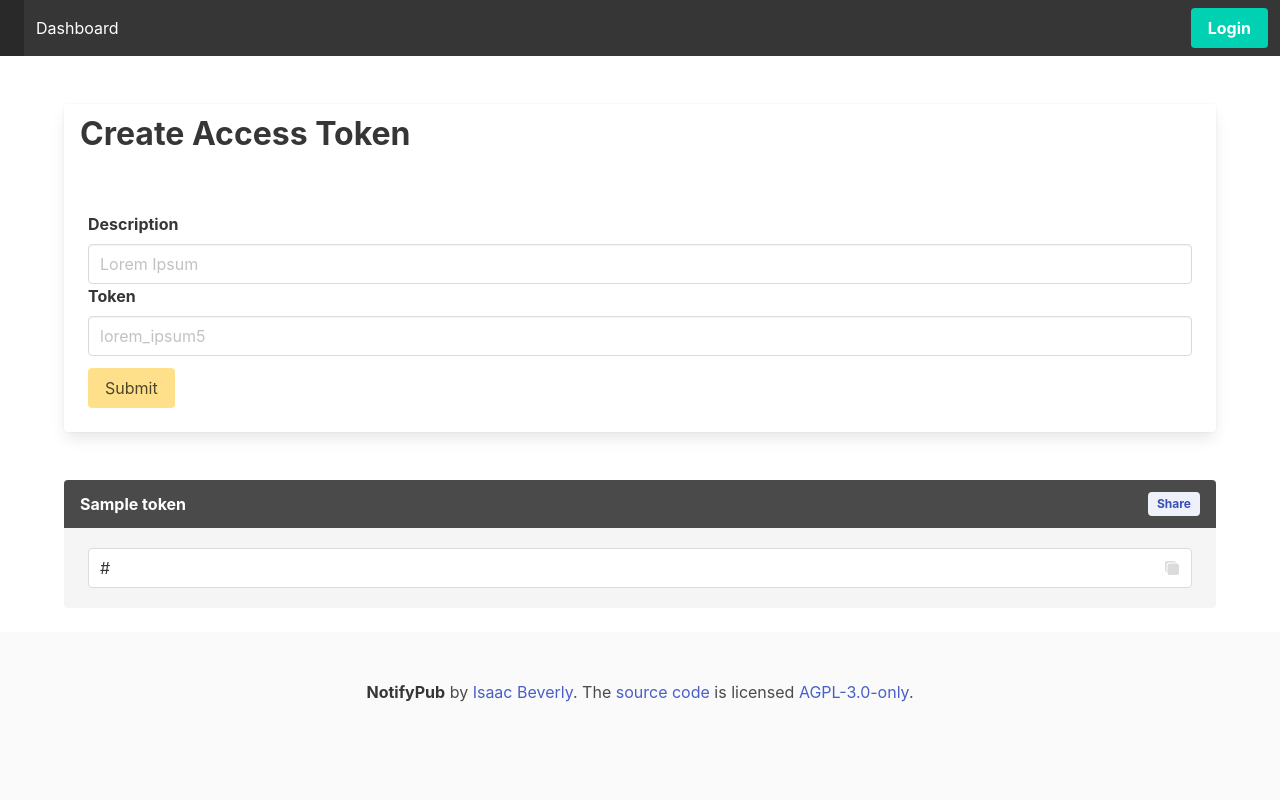
After one commit to imbev/NotifyPub, a Python web app: template app/templates/manage_tokens.html in a window 1280 px wide. The commit adds this page. Run offline with Jinja, Linux system fonts and the light colour scheme; the template is opened without the code that fills it: most values are stand-ins (such as "Sample title", 1, 10 or a date in 2020).

Commit message:
Add creation of access token

```diff
--- a/app/templates/dashboard.html
+++ b/app/templates/dashboard.html
@@ -43,14 +43,15 @@
         <div class="content">
           {% if recent_token %}
           Most recent:<br>
-          {{ recent_token }}
+          {{ recent_token[1] }}<br>
+          {{ url_for('website.share', token=recent_token[2]) }}
           {% else %}
           <p>No tokens created yet.</p>
           {% endif %}
         </div>
       </div>
     </div>
-    <a class="tile container button is-large is-fullwidth is-hoverable is-info" href="#publish">
+    <a class="tile container button is-large is-fullwidth is-hoverable is-info" href="{{ url_for('website.manage_tokens') }}">
       <p class="subtitle has-text-light">Manage access tokens</p>
     </a>
   </div>
--- /dev/null
+++ b/app/templates/manage_tokens.html
@@ -0,0 +1,58 @@
+{% extends "base.html" %}
+
+{% block title %}Share{{ super() }}{% endblock %}
+
+{% block body %}
+{{ super() }}
+<section class="section">
+    <div class="container card">
+      <h1 class="title card-header-title">
+        Create Access Token
+      </h1>
+      <form action="{{ url_for('website.manage_tokens') }}" method="post" class="card-content">
+        {{ form.csrf_token }}
+        <div class="field">
+          <label class="label">Description</label>
+          <input class="input" name="description" id="description" placeholder="Lorem Ipsum" required>
+          <label class="label">Token</label>
+          <input class="input" name="token" id="token" placeholder="lorem_ipsum5" required>
+          {% if error_message %}
+          <br>
+          <article class="message is-small is-danger">
+            <div class="message-body">
+              {{ error_message }}
+            </div>
+          </article>
+        {% endif %}
+        </div>
+        <div class="field">
+          <p class="control">
+            <input type="submit" class="button is-warning" value="Submit">
+          </p>
+        </div>
+      </form>
+    </div>
+  </section>
+<div class="container">
+{% for token in tokens %}
+<article class="message">
+  <div class="message-header">
+    <p>{{ token[1] }}</p>
+    <a href="{{ url_for('website.share', token=token[2]) }}"><span class="tag is-link is-light">Share</span></a>
+  </div>
+  <div class="message-body">
+    <p class="control has-icons-right">
+      <input class="input" type="text" id="token-{{ token[2] }}" value="{{ config['base_url'] }}{{ url_for('website.share', token=token[2]) }}" readonly>
+      <span class="icon is-small is-right"><ion-icon name="copy"></ion-icon></span>
+    </p>
+  </div>
+</article>
+<script>
+  document.getElementById("token-{{ token[2] }}").onclick = function() {
+    this.select();
+    document.execCommand('copy');
+}
+</script>
+{% endfor %}
+</div>
+{% endblock %}
```
Also changed, not shown: app/website.py (+29 -0 lines).
